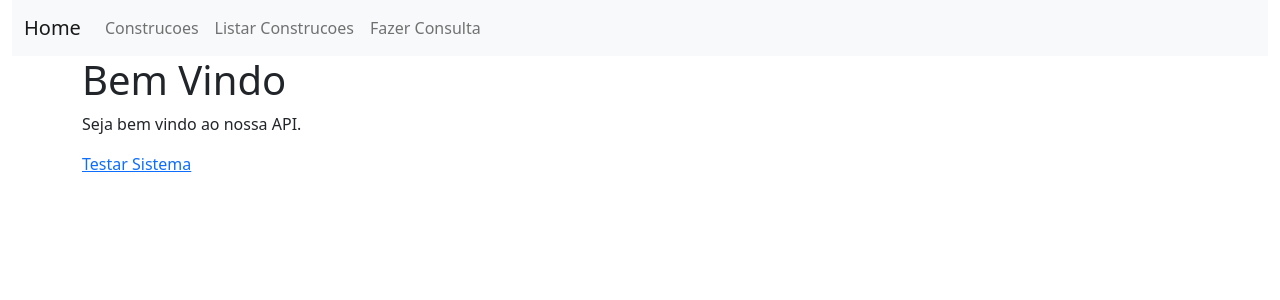
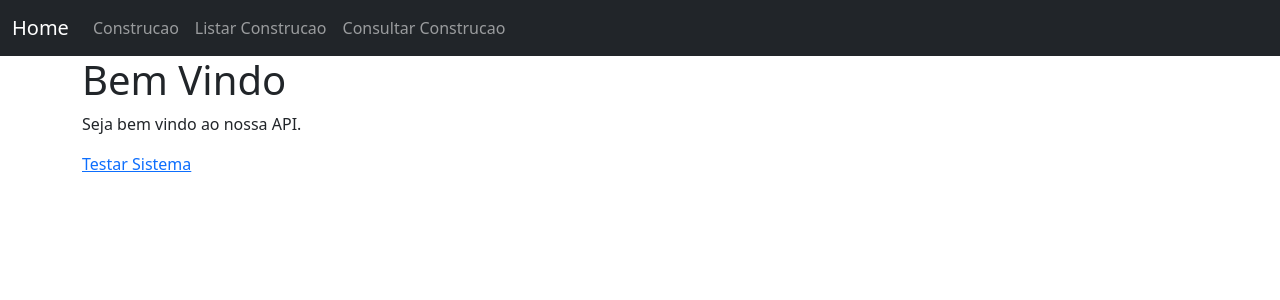
Before and after one commit to vinicius-batista-dev/gerenciamento-cloud, a React (Create React App) app: page /home in a window 1280 px wide. Shown: the top 300 px of the page. Built offline with nearby package versions, Linux system fonts and the light colour scheme.

Commit message:
atualizando a navbar

```diff
--- a/src/components/header/header.jsx
+++ b/src/components/header/header.jsx
@@ -2,9 +2,6 @@ import React from "react";
 import { Link, Navigate, useNavigate } from "react-router-dom";
 import "bootstrap/dist/css/bootstrap.min.css";
 
-//Deve criar uma sidebar com os links para as páginas de cada um dos componentes
-//Deve criar um botão de logout que redireciona para a página de login
-//Deve criar um botão de perfil que redireciona para a página de perfil
 const Header = () => {
   const navigate = useNavigate();
 
@@ -14,49 +11,32 @@ const Header = () => {
   };
 
   return (
-    <div className="container-fluid">
-      <div className="row">
-        <div className="col-12">
-          <nav className="navbar navbar-expand-lg navbar-light bg-light">
+    <nav className="navbar navbar-expand-lg navbar-dark bg-dark">
       <div className="container-fluid">
         <Link className="navbar-brand" to="/">
           Home
         </Link>
-              <button
-                className="navbar-toggler"
-                type="button"
-                data-bs-toggle="collapse"
-                data-bs-target="#navbarNav"
-                aria-controls="navbarNav"
-                aria-expanded="false"
-                aria-label="Toggle navigation"
-              >
-                <span className="navbar-toggler-icon"></span>
-              </button>
         <div className="collapse navbar-collapse" id="navbarNav">
           <ul className="navbar-nav">
             <li className="nav-item">
               <Link className="nav-link" to="/construcaoService">
-                      Construcoes
+                Construcao
               </Link>
             </li>
             <li className="nav-item">
               <Link className="nav-link" to="/listarConstrucao">
-                      Listar Construcoes
+                Listar Construcao
               </Link>
             </li>
             <li className="nav-item">
               <Link className="nav-link" to="/consultaConstrucao">
-                      Fazer Consulta
+                Consultar Construcao
               </Link>
             </li>
           </ul>
         </div>
       </div>
     </nav>
-        </div>
-      </div>
-    </div>
   );
 };
 
--- a/src/pages/ListarConstrucao.jsx
+++ b/src/pages/ListarConstrucao.jsx
@@ -236,11 +236,11 @@ function ListarConstrucao() {
           </Form>
         </Modal.Body>
         <Modal.Footer>
-          <Button variant="secondary" onClick={handleClose}>
+          <Button className="btn btn-danger" onClick={handleClose}>
             Fechar
           </Button>
           <Button variant="primary" onClick={() => handleUpdate(id)}>
-            Save Mudanças
+            Salvar Mudanças
           </Button>
         </Modal.Footer>
       </Modal>
```
Lines whose indentation alone changed are shown as unchanged.
